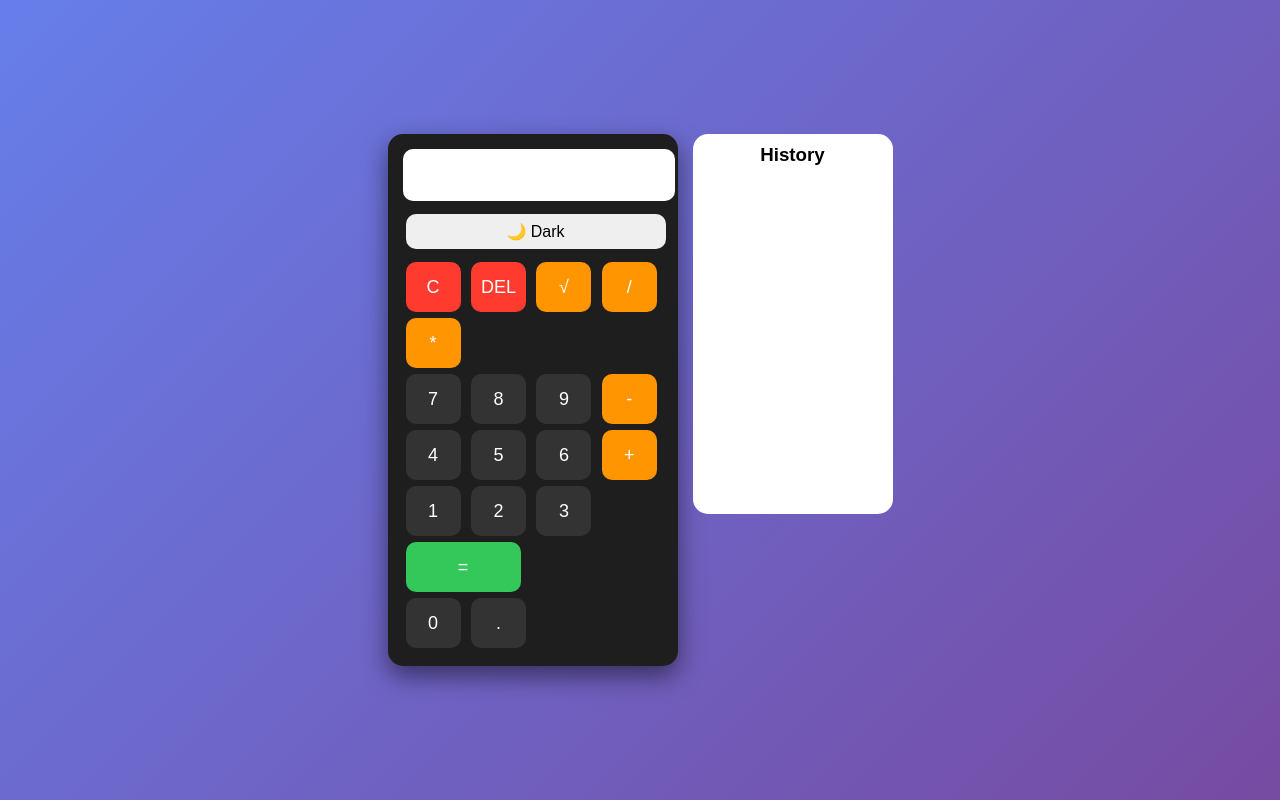
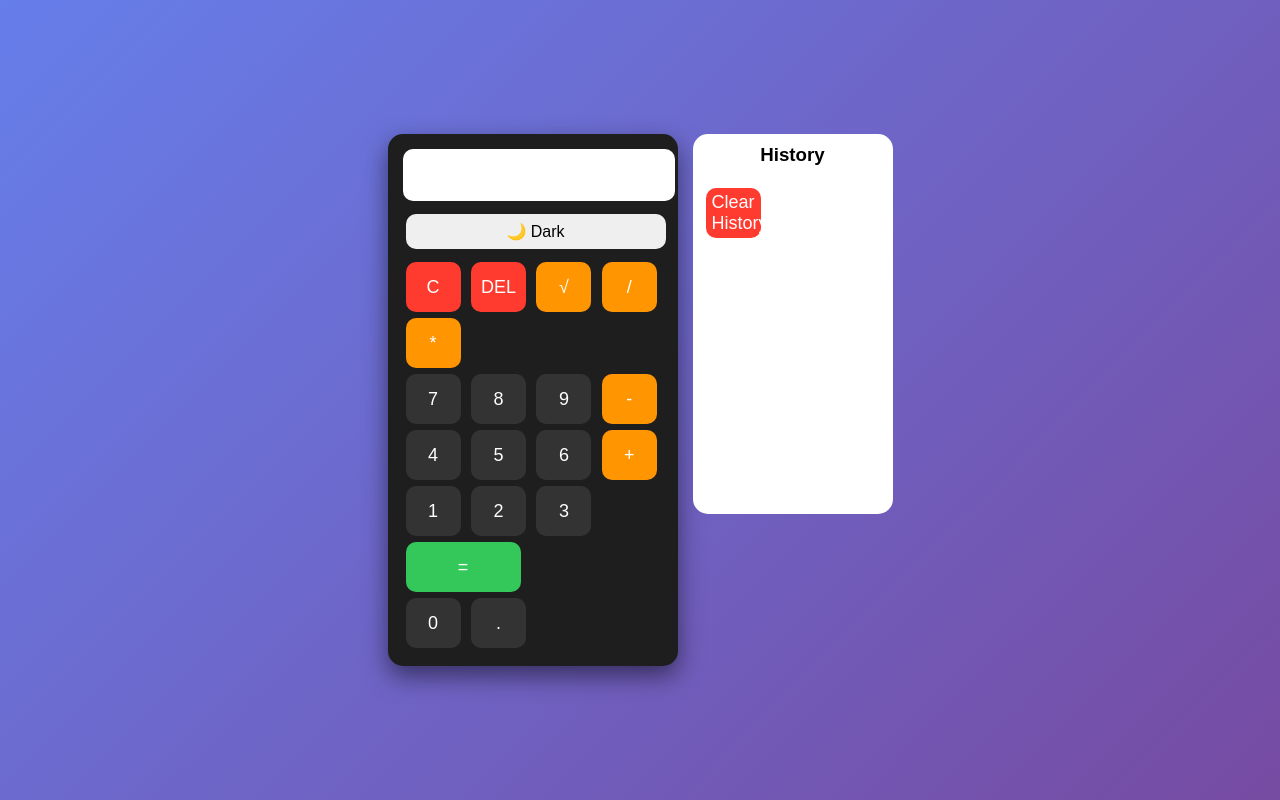
Before and after one commit to mayankverma-05/Calculator-, a plain HTML site: page index.html in a window 1280 px wide. Drawn offline with Linux system fonts and the light colour scheme.

Commit message:
Add Clear History button to history section

```diff
--- a/index.html
+++ b/index.html
@@ -169,6 +169,7 @@ body.light .eq {
 
   <div class="history">
     <h3>History</h3>
+    <button class="clear" onclick="clearHistory()">Clear History</button>
     <div id="historyList"></div>
   </div>
 
```
